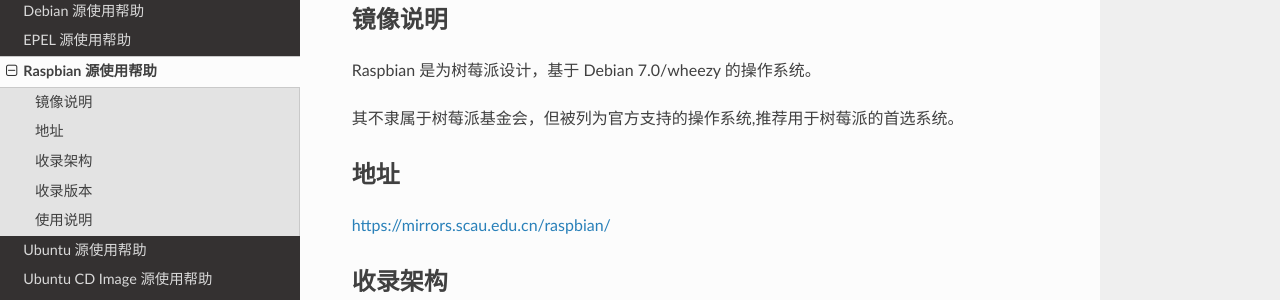
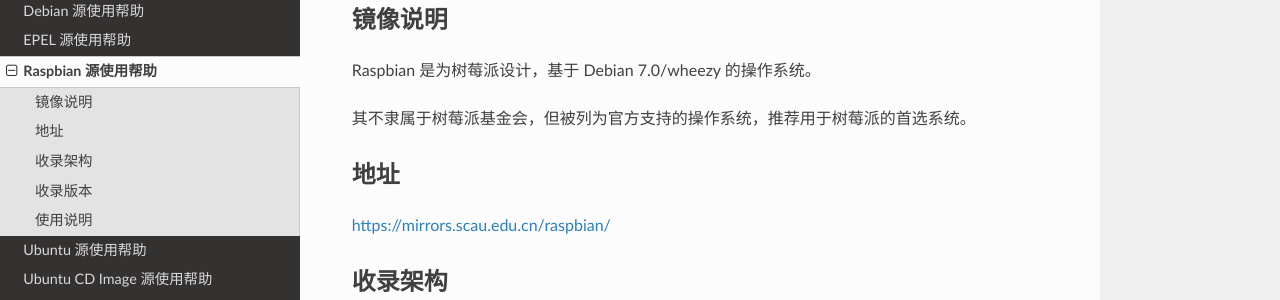
Before and after one commit to SCAULUG/Mirrors-Help, a Sphinx documentation site: the page built from source/raspbian.rst, in a window 1280 px wide and 1355 px high. Shown: the part 168-468 px from the top of the window. Built offline with Sphinx 7.4.7 and the Read the Docs theme 2.0.0, drawn with Linux system fonts in a browser that asks for light colours.

Commit message:
fix some error

```diff
--- a/source/pypi.rst
+++ b/source/pypi.rst
@@ -28,7 +28,6 @@
 
 相关链接
 ========
-
 :PyPI Official Mirrors: https://pypi.python.org/mirrors
 :PEP-381 Mirroring Protocol: http://www.python.org/dev/peps/pep-0381/
 :bandersnatch: https://pypi.python.org/pypi/bandersnatch
--- a/source/raspbian.rst
+++ b/source/raspbian.rst
@@ -7,7 +7,7 @@
 
 Raspbian 是为树莓派设计，基于 Debian 7.0/wheezy 的操作系统。
 
-其不隶属于树莓派基金会，但被列为官方支持的操作系统,推荐用于树莓派的首选系统。
+其不隶属于树莓派基金会，但被列为官方支持的操作系统，推荐用于树莓派的首选系统。
 
 地址
 ====
```
